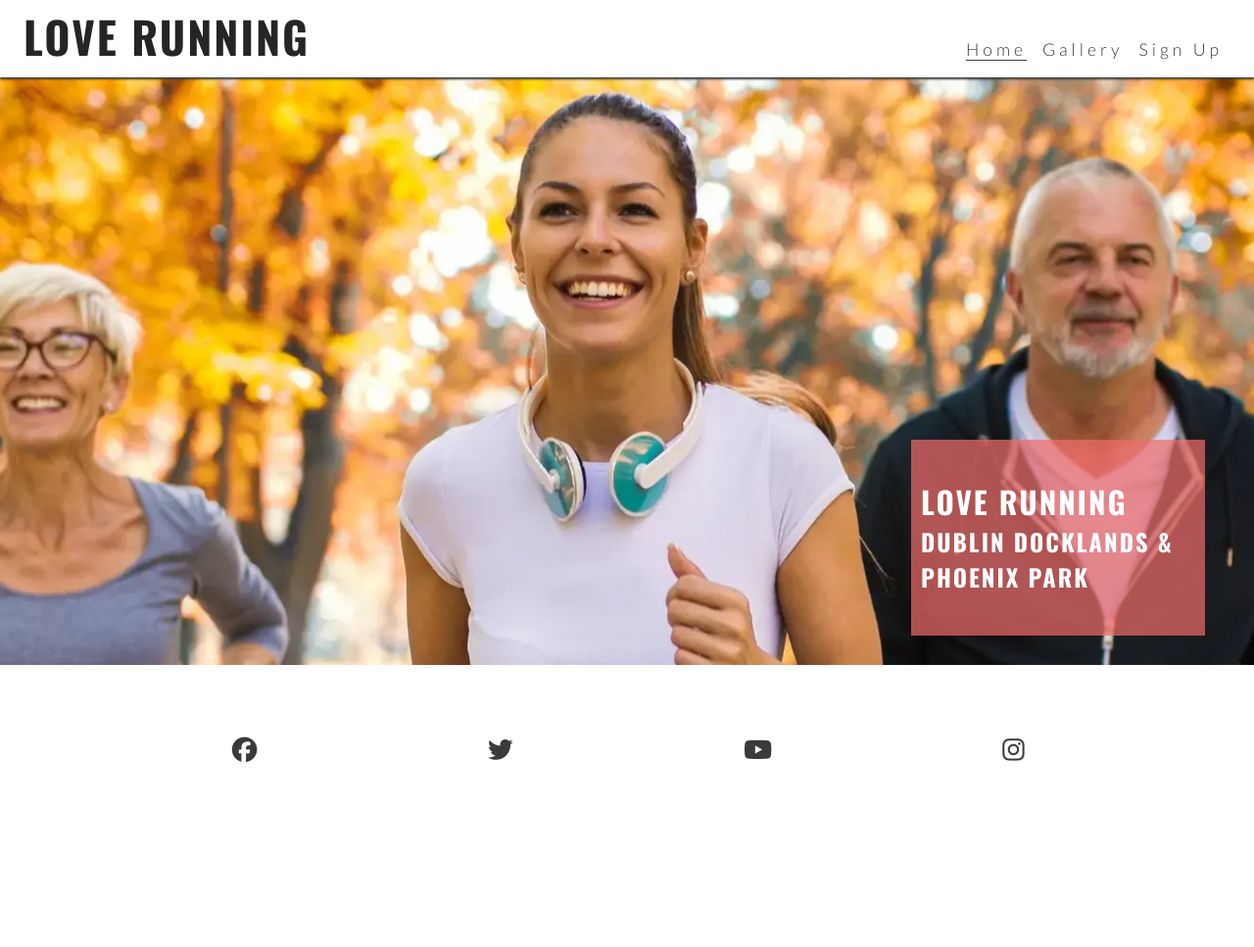
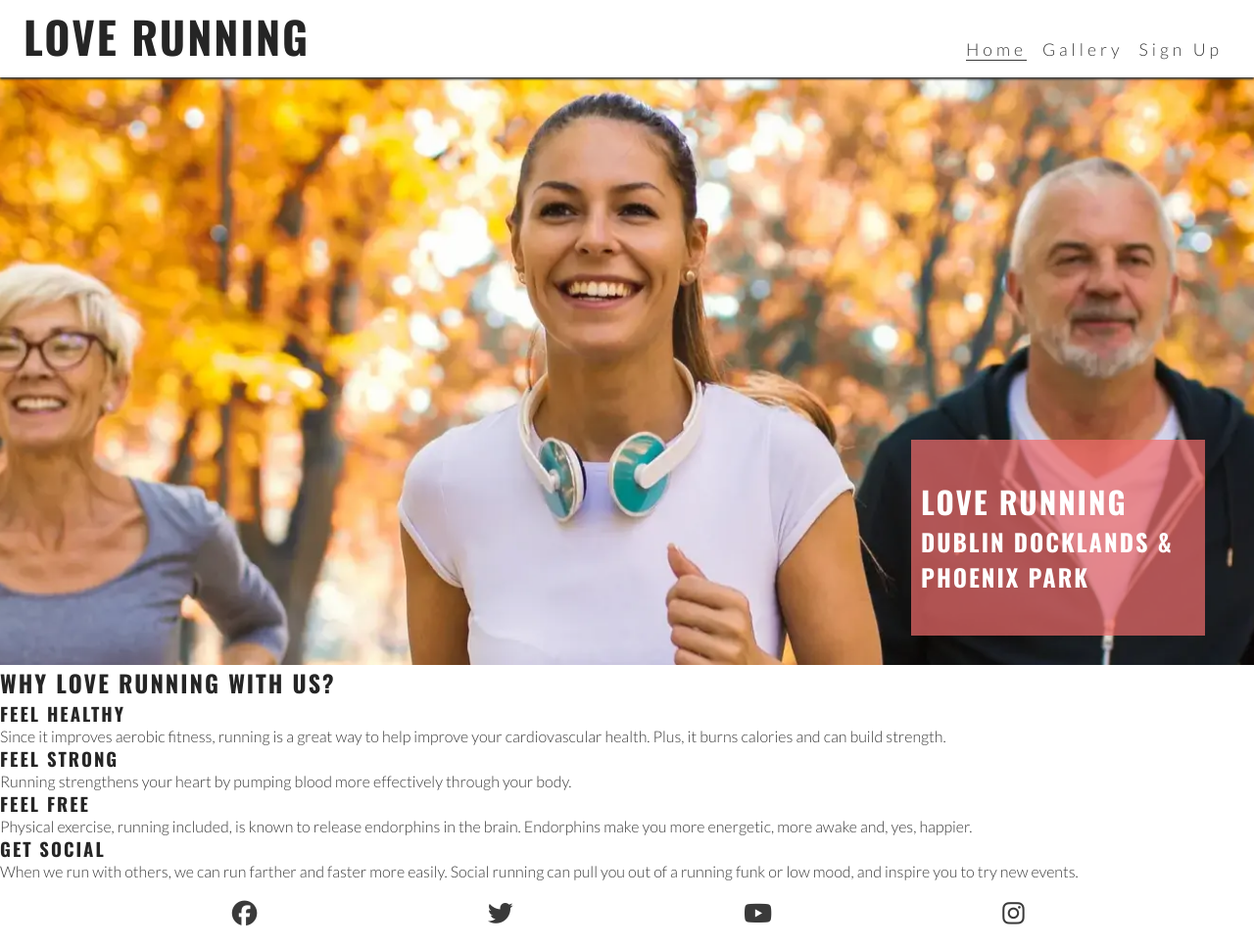
Before and after one commit to escacodes/Love-Running, a plain HTML site: page index.html in a window 1280 px wide. Shown: the whole page at 98% size. Before the commit the page ends 800 px from the top, so only its background shows below. Drawn offline with nearby package versions, Linux system fonts and the light colour scheme.

Commit message:
fixed cover-text display on galaxy fold sized devices

```diff
--- a/assets/css/style.css
+++ b/assets/css/style.css
@@ -18,7 +18,9 @@ body {
     font-family: 'Lato', sans-serif;
 }
 
-h1,h2,h3 {
+h1,
+h2,
+h3 {
     font-family: 'Oswald', sans-serif;
     text-transform: uppercase;
     letter-spacing: 2px;
@@ -50,7 +52,7 @@ header a {
     list-style-type: none;
 }
 
-#menu > li {
+#menu>li {
     margin-bottom: 1em;
 }
 
@@ -110,7 +112,8 @@ main {
     padding-left: 10px;
 }
 
-#cover-text > h2, #cover-text > h3 {
+#cover-text>h2,
+#cover-text>h3 {
     color: #ffffff;
 }
 
@@ -128,8 +131,10 @@ main {
     padding: 5%;
     color: #3a3a3a;
 }
+
 /* Media query: tablets and larger (768px and up) */
 @media screen and (min-width: 768px) {
+
     /* Header */
     nav {
         display: block;
@@ -143,7 +148,7 @@ main {
         display: flex;
     }
 
-    #menu > li {
+    #menu>li {
         padding-left: 1rem;
     }
 
@@ -162,13 +167,15 @@ main {
         /* Push main content down to accommodate larger header */
         margin-top: 79px;
     }
+
+    /* Hero */
+    #cover-text {
+        width: 300px;
+        right: 50px;
+    }
 }
 
-/* Hero */
-#cover-text {
-    width: 300px;
-    right: 50px;
-}
+
 
 /* Large devices (laptops and desktops, 992px and up) */
 @media screen and (min-width:992px) {
--- a/index.html
+++ b/index.html
@@ -45,6 +45,23 @@
                 <h3>Dublin Docklands & Phoenix Park</h3>
             </div>
         </section>
+        <section id="reasons">
+            <h1>Why Love Running With Us?</h1>
+            <div id="benefits">
+                <div id="benefits-physical">
+                    <h3>FEEL HEALTHY</h3>
+                    <p>Since it improves aerobic fitness, running is a great way to help improve your cardiovascular health. Plus, it burns calories and can build strength.</p>
+                    <h3>FEEL STRONG</h3>
+                    <p>Running strengthens your heart by pumping blood more effectively through your body.</p>
+                </div>
+                <div id="benefits-mental">
+                    <h3>FEEL FREE</h3>
+                    <p>Physical exercise, running included, is known to release endorphins in the brain. Endorphins make you more energetic, more awake and, yes, happier.</p>
+                    <h3>GET SOCIAL</h3>
+                    <p>When we run with others, we can run farther and faster more easily. Social running can pull you out of a running funk or low mood, and inspire you to try new events.</p>
+                </div>
+            </div>
+        </section>
     </main>
 
     <!-- Footer -->
```
